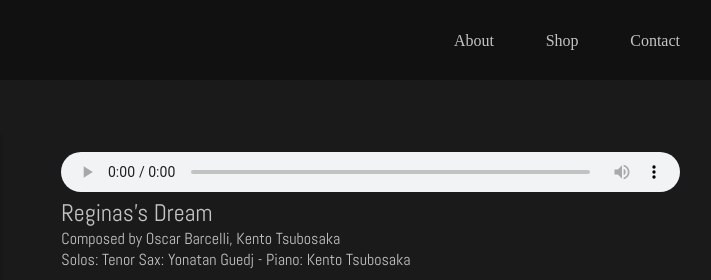
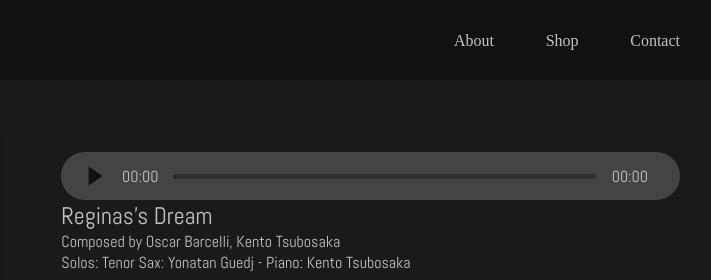
Before and after one commit to StrickBan/kings_lockdown, a plain HTML site: page index.html in a window 1280 px wide. Shown: the top 280 px of the page, 436-1147 px from the left. Drawn offline with Linux system fonts and the light colour scheme; a web font is replaced by a local one.

Commit message:
style/feat: Add custom audio player
Created div with class audio-player on HTML, stylized it, and added a play/pause toggle transition on script.js

```diff
--- a/index.html
+++ b/index.html
@@ -127,7 +127,18 @@
       <article>
         <ul class="tracks-container">
           <li class="track">
-            <audio src="audio/1.-Regina_s-Dream.mp3" controls>Your browser doesn't support this audio file</audio>
+            <audio src="audio/1.-Regina_s-Dream.mp3" id="audio"></audio>
+            <div class="audio-player">
+              <button class="play-btn pause">
+                <span></span>
+                <span></span>
+              </button>
+              <span class="current-time">00:00</span>
+              <div class="song-slider">
+                <input type="range" value="0" class="seek-bar">
+              </div>
+              <span class="song-duration">00:00</span>
+            </div>
             <h2>Reginas's Dream</h2>
             <p class="track-details">
               Composed by Oscar Barcelli, Kento Tsubosaka<br>
@@ -236,15 +247,19 @@
       </div>
       <ul>
         <li>
-          <a href="https://open.spotify.com/album/6TekCrs8HnLFslbmOL49qc?si=ZbLbXAjDTYWPn9NChIauAg" target="_blank"><i class="fa-brands fa-spotify"></i></a>
+          <a href="https://open.spotify.com/album/6TekCrs8HnLFslbmOL49qc?si=ZbLbXAjDTYWPn9NChIauAg" target="_blank"><i
+              class="fa-brands fa-spotify"></i></a>
         </li>
         <li>
-          <a href="https://music.apple.com/us/album/kings-lockdown/1591505547?uo=4" target="_blank"><i class="fa-brands fa-apple"></i></a>
+          <a href="https://music.apple.com/us/album/kings-lockdown/1591505547?uo=4" target="_blank"><i
+              class="fa-brands fa-apple"></i></a>
         </li>
         <li>
           <a href="https://tidal.com/browse/album/208052706" target="_blank" class="tidal-logo">
             <svg width="600" height="600" viewBox="0 0 600 600" fill="none" xmlns="http://www.w3.org/2000/svg">
-            <path fill-rule="evenodd" clip-rule="evenodd" d="M600 300C600 465.685 465.685 600 300 600C134.315 600 0 465.685 0 300C0 134.315 134.315 0 300 0C465.685 0 600 134.315 600 300ZM361.5 270.5L300 209L238.5 270.5L177 209L115.482 270.518L177 332.037L238.5 270.537L299.482 331.518L238.482 392.518L300 454.037L361.518 392.518L300.518 331.518L361.5 270.537L423 332.037L484.518 270.518L423 209L361.5 270.5Z" fill="#C4C4C4"/>
+              <path fill-rule="evenodd" clip-rule="evenodd"
+                d="M600 300C600 465.685 465.685 600 300 600C134.315 600 0 465.685 0 300C0 134.315 134.315 0 300 0C465.685 0 600 134.315 600 300ZM361.5 270.5L300 209L238.5 270.5L177 209L115.482 270.518L177 332.037L238.5 270.537L299.482 331.518L238.482 392.518L300 454.037L361.518 392.518L300.518 331.518L361.5 270.537L423 332.037L484.518 270.518L423 209L361.5 270.5Z"
+                fill="#C4C4C4" />
             </svg>
           </a>
         </li>
@@ -252,13 +267,17 @@
           <a href="https://www.deezer.com/us/album/278520962" target="_blank"><i class="fa-brands fa-deezer"></i></a>
         </li>
         <li>
-          <a href="https://music.amazon.com/albums/B09N6QNMFT?tag=featurefm-20" target="_blank"><i class="fa-brands fa-amazon"></i></a>
+          <a href="https://music.amazon.com/albums/B09N6QNMFT?tag=featurefm-20" target="_blank"><i
+              class="fa-brands fa-amazon"></i></a>
         </li>
         <li>
-          <a href="https://www.pandora.com/artist/oscar-quilca-barcelli/kings-lockdown/AL94q27bbXk3k2P?%24ios_deeplink_path=pandorav4%3A%2F%2Fbackstage%2Falbum%3Ftoken%3DAL%3A11176554&%24android_deeplink_path=pandorav4%3A%2F%2Fbackstage%2Falbum%3Ftoken%3DAL%3A11176554&~channel=Partner%20Catalog%20Search%20API&_branch_match_id=1012949471452725530&utm_source=Partner%20Catalog%20Search%20API&_branch_referrer=H4sIAAAAAAAAA62PzWrEMAyEn8a9hCTkZxtaCEtou1DYQ6CX3oL8Q2zstby207x%2BFWj7BAUdxKCZT6NzDum5rgN4iREqCKFyxtv6zNpeqmQzhmWLbtTHIesm1l5o9n2vfi0Cb6RAzCZlWjAJiOV9M05AySEK5Zwh3Rq%2FptKhsBJ3T8J0ferv7cD5p%2B1sOz8Q0GBapFLh%2BGAJkPX4A%2Fnq%2F9AchE0ZVnVAHd9urLtktMqz7nW60lnTNMPj6dQfgeSOaOR%2Fhg5vQoP3yo0zdfYqFi%2BQweFafChqq4tpfv8GC4eFalYBAAA%3D" target="_blank">
+          <a href="https://www.pandora.com/artist/oscar-quilca-barcelli/kings-lockdown/AL94q27bbXk3k2P?%24ios_deeplink_path=pandorav4%3A%2F%2Fbackstage%2Falbum%3Ftoken%3DAL%3A11176554&%24android_deeplink_path=pandorav4%3A%2F%2Fbackstage%2Falbum%3Ftoken%3DAL%3A11176554&~channel=Partner%20Catalog%20Search%20API&_branch_match_id=1012949471452725530&utm_source=Partner%20Catalog%20Search%20API&_branch_referrer=H4sIAAAAAAAAA62PzWrEMAyEn8a9hCTkZxtaCEtou1DYQ6CX3oL8Q2zstby207x%2BFWj7BAUdxKCZT6NzDum5rgN4iREqCKFyxtv6zNpeqmQzhmWLbtTHIesm1l5o9n2vfi0Cb6RAzCZlWjAJiOV9M05AySEK5Zwh3Rq%2FptKhsBJ3T8J0ferv7cD5p%2B1sOz8Q0GBapFLh%2BGAJkPX4A%2Fnq%2F9AchE0ZVnVAHd9urLtktMqz7nW60lnTNMPj6dQfgeSOaOR%2Fhg5vQoP3yo0zdfYqFi%2BQweFafChqq4tpfv8GC4eFalYBAAA%3D"
+            target="_blank">
             <svg width="600" height="600" viewBox="0 0 600 600" fill="none" xmlns="http://www.w3.org/2000/svg">
-              <path fill-rule="evenodd" clip-rule="evenodd" d="M125 0C55.9644 0 0 55.9644 0 125V475C0 544.036 55.9644 600 125 600H475C544.036 600 600 544.036 600 475V125C600 55.9644 544.036 0 475 0H125ZM165 483V119H336.5C412.439 119 474 180.561 474 256.5C474 332.439 412.439 394 336.5 394H279.5V463C279.5 474.046 270.546 483 259.5 483H165Z" fill="#D9D9D9"/>
-              </svg>
+              <path fill-rule="evenodd" clip-rule="evenodd"
+                d="M125 0C55.9644 0 0 55.9644 0 125V475C0 544.036 55.9644 600 125 600H475C544.036 600 600 544.036 600 475V125C600 55.9644 544.036 0 475 0H125ZM165 483V119H336.5C412.439 119 474 180.561 474 256.5C474 332.439 412.439 394 336.5 394H279.5V463C279.5 474.046 270.546 483 259.5 483H165Z"
+                fill="#D9D9D9" />
+            </svg>
           </a>
         </li>
       </ul>
@@ -266,4 +285,5 @@
   </footer>
   <script src="script.js"></script>
 </body>
+
 </html>
--- a/script.js
+++ b/script.js
@@ -1,5 +1,10 @@
-const bioButton = document.querySelector('#bioButton')
-const bio = document.querySelector('#bio')
+const bioButton = document.querySelector('#bioButton');
+const bio = document.querySelector('#bio');
+let music = document.querySelector('#audio');
+let seekBar = document.querySelector('.seek-bar');
+let currentTime = document.querySelector('.current-time');
+let musicDuration = document.querySelector('.song-duration');
+let playBtn = document.querySelector('.play-btn');
 
 bioButton.addEventListener('click', (e)=> {
   e.preventDefault();
@@ -7,3 +12,7 @@ bioButton.addEventListener('click', (e)=> {
     behavior: "smooth"
   })
 })
+
+playBtn.addEventListener('click', () => {
+  playBtn.classList.toggle('pause');
+})
--- a/style.css
+++ b/style.css
@@ -125,10 +125,88 @@ aside {
   margin-top: 1rem;
 }
 
-/* --------------- CONTENT -------------------*/
+/* ------------- AUDIO PLAYER -----------------*/
+.audio-player {
+  background-color: #444444;
+  height: 48px;
+  border-radius: 48px;
+  display: flex;
+  align-items: center;
+  padding: 0 1rem;
+}
+
+.play-btn {
+  position: relative;
+  height: 40px;
+  width: 40px;
+  background-color: #444444;
+  cursor: pointer;
+  border: none;
+}
+
+.play-btn span {
+  position: absolute;
+  top: 50%;
+  left: 25%;
+  transform: translateY(-50%);
+  width: 8px;
+  height: 24px;
+  border-radius: 2px;
+  background: #111111;
+  transition: .5s;
+  clip-path: polygon(0 0, 100% 0, 100% 100%, 0% 100%);
+}
+
+.play-btn span:nth-child(2) {
+  left: 65%;
+  transform-origin: center;
+}
+
+.play-btn.pause span:nth-child(2) {
+  transform: translateY(-50%) scaleY(0);
+}
+
+.play-btn.pause span:nth-child(1) {
+  width: 50%;
+  height: 50%;
+  transform: translate(25%, -50%);
+  border-radius: 0;
+  clip-path: polygon(0 0, 100% 50%, 100% 50%, 0% 100%);
+}
+
+.current-time, .song-duration {
+  margin: 0 1rem;
+}
+
+.song-slider {
+  width: 100%;
+  position: relative;
+}
+
+.seek-bar {
+  margin-bottom: 10px;
+  -webkit-appearance: none;
+  width: 100%;
+  height: 5px;
+  border-radius: 10px;
+  background-color: #303030;
+  overflow: hidden;
+  cursor: pointer;
+}
+
+.seek-bar::-webkit-slider-thumb {
+  -webkit-appearance: none;
+  width: 1px;
+  height: 20px;
+  background-color: #111111;
+  box-shadow: -400px 0 0 400px #111111;
+}
+
+/* --------------- ARTICLE -------------------*/
 .main-container > article {
   padding: 1.5rem;
 }
+
 
 .tracks-container li {
   list-style-type: none;
```
